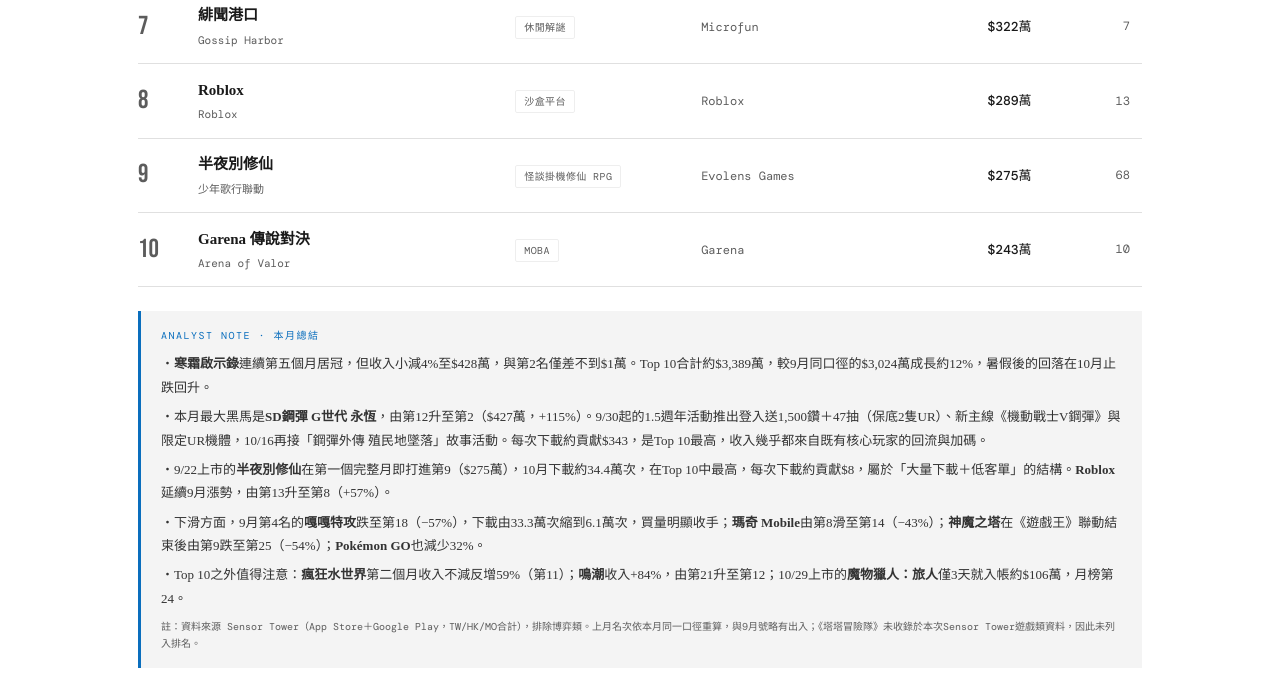
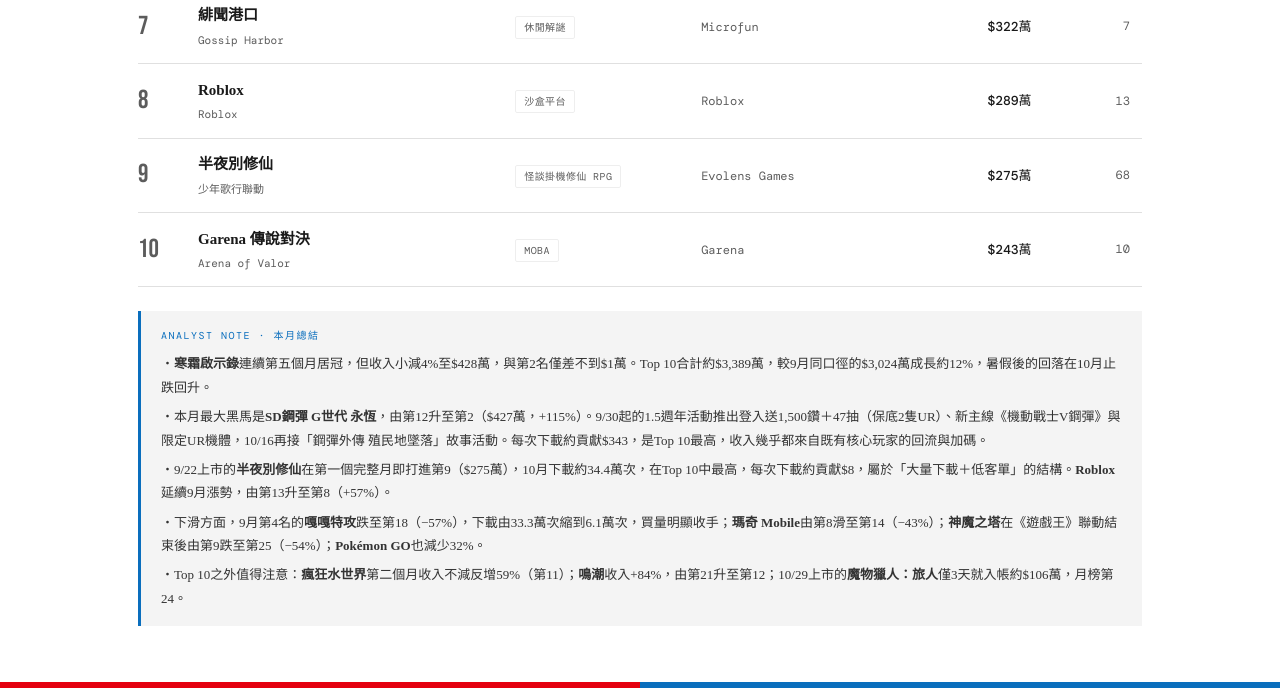
Before and after one commit to GS-Taipei/Mobile-Game-Intelligence, a plain HTML site: page 202610.html in a window 1280 px wide. Shown: the part 805-1504 px from the top of the page. Drawn offline with nearby package versions, Linux system fonts and the light colour scheme.

Commit message:
Update 202610.html

```diff
--- a/202610.html
+++ b/202610.html
@@ -1166,7 +1166,6 @@
         <li style="margin-bottom:6px;">・下滑方面，9月第4名的<strong>嘎嘎特攻</strong>跌至第18（−57%），下載由33.3萬次縮到6.1萬次，買量明顯收手；<strong>瑪奇 Mobile</strong>由第8滑至第14（−43%）；<strong>神魔之塔</strong>在《遊戲王》聯動結束後由第9跌至第25（−54%）；<strong>Pokémon GO</strong>也減少32%。</li>
         <li>・Top 10之外值得注意：<strong>瘋狂水世界</strong>第二個月收入不減反增59%（第11）；<strong>鳴潮</strong>收入+84%，由第21升至第12；10/29上市的<strong>魔物獵人：旅人</strong>僅3天就入帳約$106萬，月榜第24。</li>
       </ul>
-      <div style="font-family:'DM Mono',monospace;font-size:10px;color:var(--muted);margin-top:8px;">註：資料來源 Sensor Tower（App Store＋Google Play，TW/HK/MO合計），排除博弈類。上月名次依本月同一口徑重算，與9月號略有出入；《塔塔冒險隊》未收錄於本次Sensor Tower遊戲類資料，因此未列入排名。</div>
     </div>
   </section>
 
```
